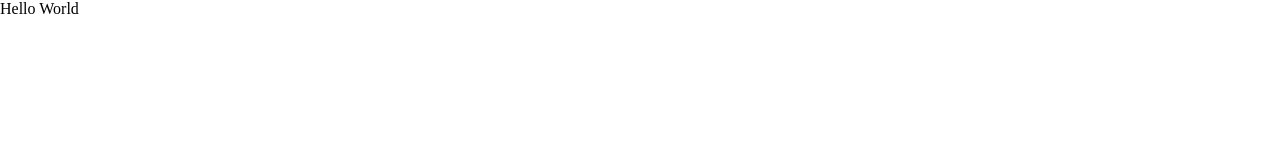
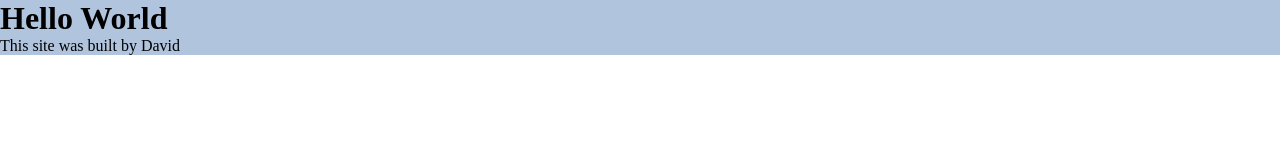
Before and after one commit to dah06a/new-example, a website: page index.html in a window 1280 px wide. Drawn offline with Linux system fonts and the light colour scheme.

Commit message:
Add some JS and CSS for testing

```diff
--- a/css/styles.css
+++ b/css/styles.css
@@ -10,3 +10,7 @@ html {
     padding: 0;
     box-sizing: inherit;
 }
+
+div {
+    background-color: lightsteelblue;
+}
--- a/index.html
+++ b/index.html
@@ -8,7 +8,10 @@
     <title>Example Project</title>
 </head>
 <body>
-    Hello World
+    <div>
+        <h1>Hello World</h1>
+        <p>This site was built by David</p>
+    </div>
     <script src="./js/scripts.js"></script>
 </body>
 </html>
--- a/js/scripts.js
+++ b/js/scripts.js
@@ -0,0 +1 @@
+console.log('The JS script ran successfully.')
```
